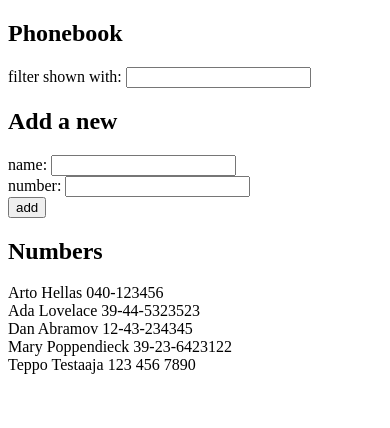
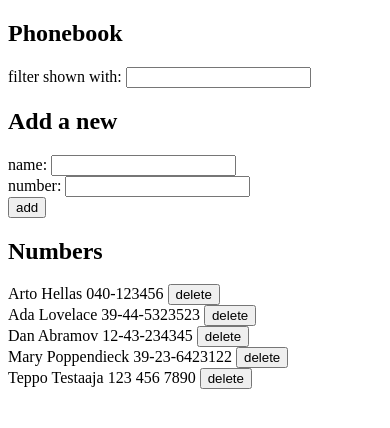
Before and after one commit to tnottu/fullstackopen-2020, a React (Create React App) app in the folder part2/phonebook/: page / in a window 390 px wide. Shown: the top 428 px of the page. Built offline with nearby package versions, Linux system fonts and the light colour scheme; data requests are answered from the project's data file; the HTML template or start-up script is replaced by a standard one.

Commit message:
2.17: Phonebook step9

```diff
--- a/part2/phonebook/src/App.js
+++ b/part2/phonebook/src/App.js
@@ -31,6 +31,18 @@ const App = () => {
 
   const handleNameFilterChange = (event) => {
     setNameFilter(event.target.value)
+  }
+
+  const handleRemove = (person) => {
+    if (!window.confirm(`Delete ${person.name} ?`)) {
+      return;
+    }
+
+    personService
+      .remove(person.id)
+      .then(id => {
+        setPersons(persons.filter(p => p.id !== id))
+      })
   }
 
   const handleSubmit = (event) => {
@@ -67,7 +79,7 @@ const App = () => {
       <h2>Add a new</h2>
       <PersonForm {...{ handleSubmit, newName, handleNameChange, newNumber, handleNumberChange } } />
       <h2>Numbers</h2>
-      <Persons persons={personsToShow} />
+      <Persons persons={personsToShow} handleRemove={handleRemove} />
     </div>
   )
 }
--- a/part2/phonebook/src/components/Persons.js
+++ b/part2/phonebook/src/components/Persons.js
@@ -1,13 +1,13 @@
 import React from 'react'
 
-const Person = ({ person }) => (
-  <div key={person.name}>{person.name} {person.number}</div>
+const Person = ({ person, handleRemove }) => (
+  <div key={person.name}>{person.name} {person.number} <button onClick={() => handleRemove(person)}>delete</button></div>
 )
 
-const Persons = ({ persons }) => (
+const Persons = ({ persons, handleRemove }) => (
   <div>
     {persons.map((person) => {
-      return <Person key={person.name} person={person} />
+      return <Person key={person.name} person={person} handleRemove={handleRemove} />
     })}
   </div>
 )
--- a/part2/phonebook/src/services/persons.js
+++ b/part2/phonebook/src/services/persons.js
@@ -11,4 +11,9 @@ const create = newObject => {
   return request.then(response => response.data)
 }
 
-export default { getAll, create }
+const remove = id => {
+  const request = axios.delete(`${baseUrl}/${id}`)
+  return request.then(() => id)
+}
+
+export default { getAll, create, remove }
```
